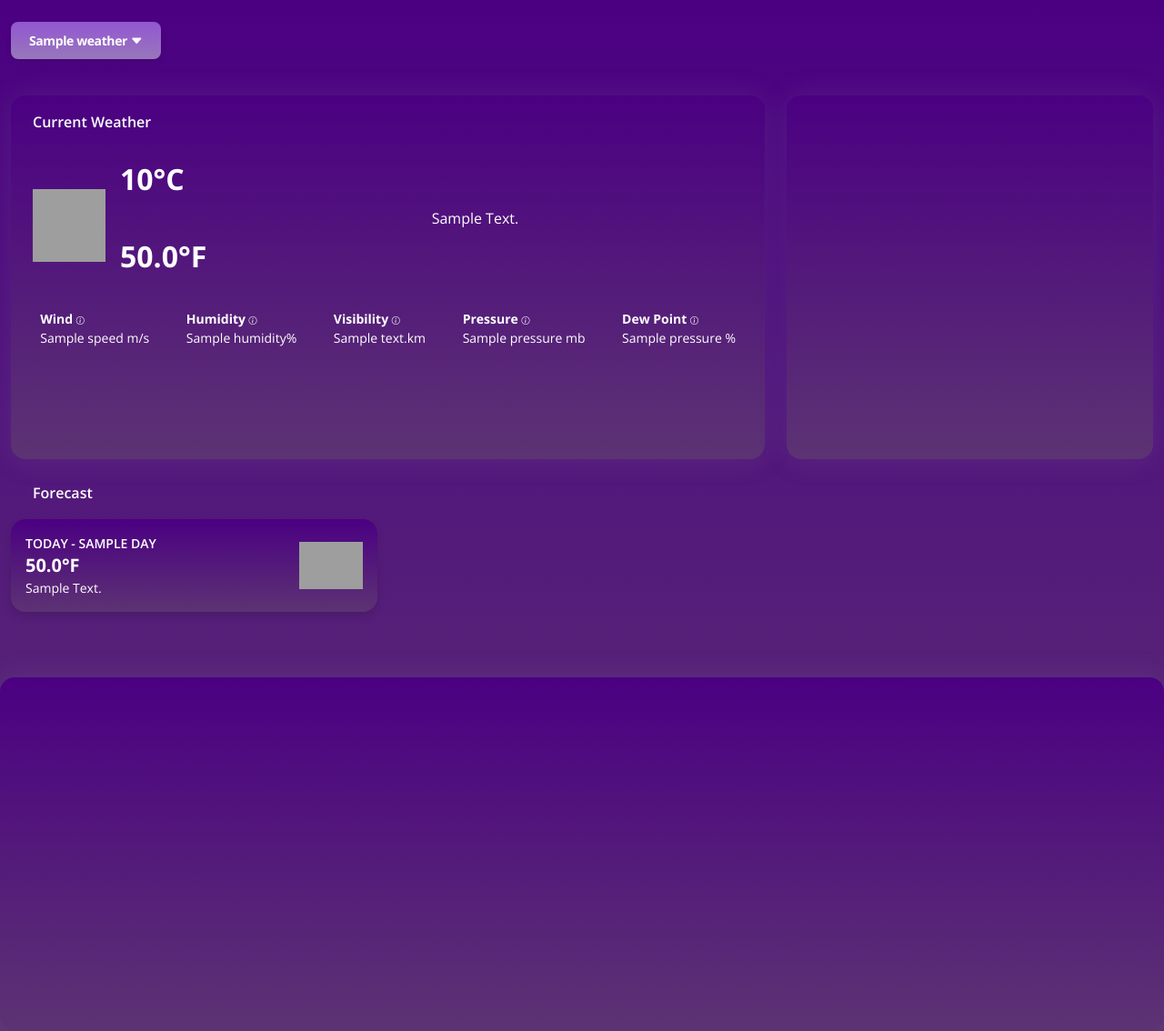
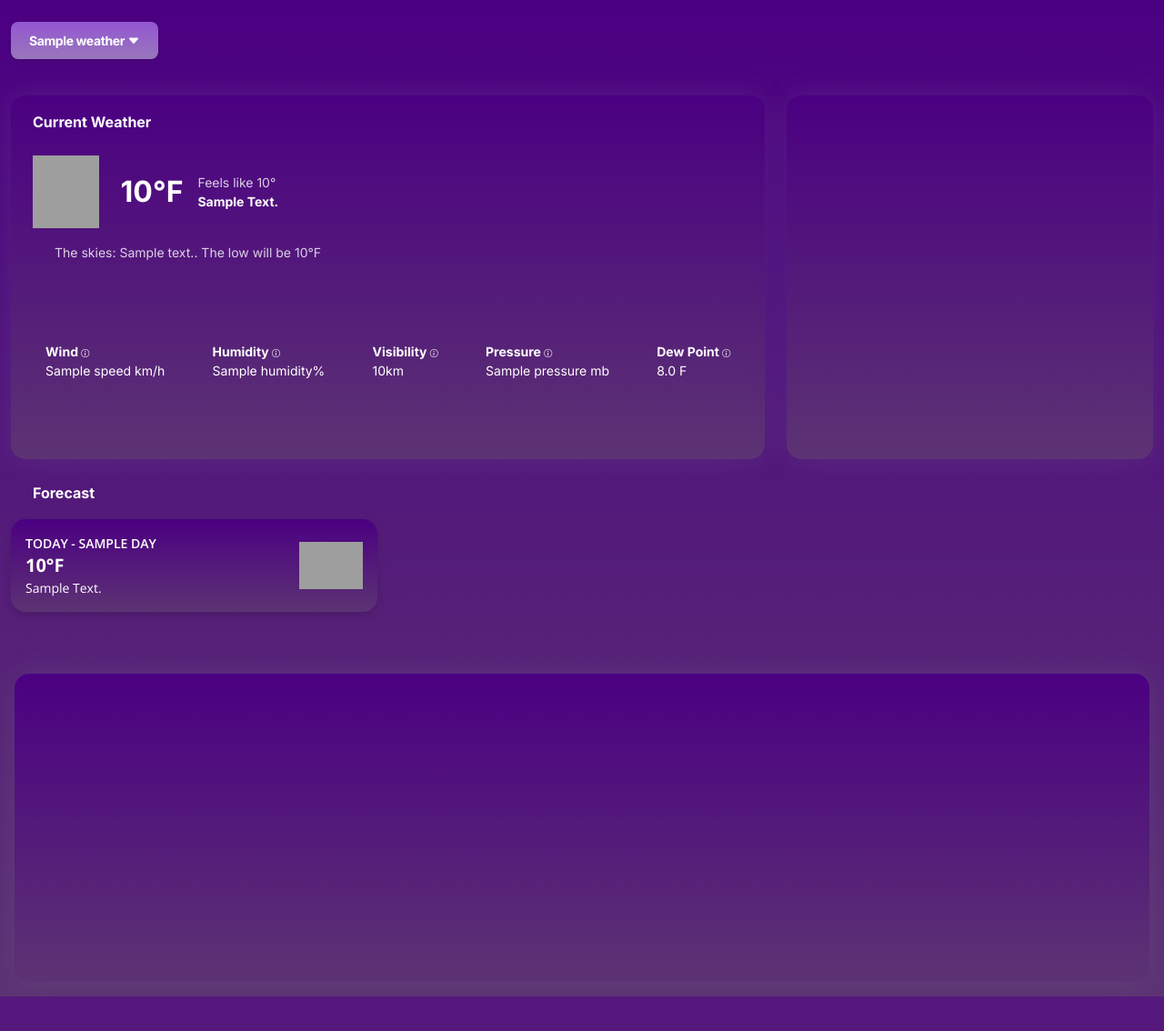
Before and after one commit to AOSEI1001/CS422-Solo-Sprint-1, a Flask app: template templates/dashboard.html in a window 1280 px wide. Shown: the whole page at 91% size. After the commit the page ends 1096 px from the top, so only its background shows below. Run offline with Flask 3, Linux system fonts and the light colour scheme; the template is opened without the code that fills it: most values are stand-ins (such as "Sample title", 1, 10 or a date in 2020); some libraries are stand-ins or nearby versions; grey boxes are pictures that could not be loaded.

Commit message:
updates for ui

```diff
--- a/assets/css/custom.css
+++ b/assets/css/custom.css
@@ -1,3 +1,17 @@
+@import url('https://fonts.googleapis.com/css2?family=Inter:wght@300;400;700&display=swap');
+
+body {
+    font-family: 'Inter', sans-serif;
+    color: #fff;
+    background: linear-gradient(to bottom, #4facfe 0%, #00f2fe 100%); /* Classic sky blue */
+}
+
+.current-temp {
+    font-size: 5rem;
+    font-weight: 300; /* Thin look */
+    letter-spacing: -2px;
+}
+
 .weather-gradient{
     background: linear-gradient(
     to bottom,
--- a/assets/js/location-modal.js
+++ b/assets/js/location-modal.js
@@ -1,7 +1,6 @@
 // Store selected location
 let selectedLocation = null;
 
-let weatherId = document.getElementById('weather-data');
 
 
 
@@ -11,6 +10,10 @@ document.addEventListener('DOMContentLoaded', function() {
   const searchInput = document.getElementById('locationSearchInput');
   const locationOptions = document.getElementById('locationOptions');
   const confirmBtn = document.getElementById('confirmLocation');
+
+  // Update time every second
+  setInterval(updateLocalTime, 60000);
+  updateLocalTime(); // Initial call
 
   // Live search as user types
   searchInput.addEventListener('input', async function() {
@@ -108,8 +111,14 @@ function submitWeatherSearch(location) {
 }
 
 function updateLocalTime() {
+  const weatherId = document.getElementById('weather-data');
+  const localTimeElement = document.getElementById('localTime');
+
   if (weatherId) {
     // Get UTC time and adjust by timezone offset
+
+    try{
+
       let weatherData = JSON.parse(weatherId.textContent);
 
       if(weatherData && weatherData.timezone){
@@ -117,16 +126,23 @@ function updateLocalTime() {
         const utcTime = now.getTime() + now.getTimezoneOffset() * 60000;
         const localTime = new Date(utcTime + (weatherData.timezone * 1000));
 
-      document.getElementById('localTime').textContent = localTime.toLocaleTimeString();
+        const options = {
+          weekday: 'short',
+          hour: '2-digit',
+          minute: '2-digit',
+          hour12: true
+        };
+
+        localTimeElement.textContent = localTime.toLocaleTimeString('en-US', options);
+        console.log("timed it")
+        }
+      }
+      catch(e){
+        console.error("Error parsing weather data for clock:", e);
       }
 
 
-
+    }
 
 
 }
-}
-
-// Update time every second
-setInterval(updateLocalTime, 1000);
-updateLocalTime(); // Initial call
--- a/templates/dashboard.html
+++ b/templates/dashboard.html
@@ -86,25 +86,38 @@
                 {% if weather_data %}
                   <div class="mt-4">
                     <div class="d-flex align-items-center mb-3">
-                      <div class="me-3">
+                      <div class="me-4">
                         <img class="img-fluid" src="http://openweathermap.org/img/wn/{{ weather_data.weather[0]['icon'] }}@2x.png" alt="Weather Icon" style="width: 80px; height: 80px;">
                       </div>
-                      <div class="col">
-                        <p class="large-text font-weight-bolder me-5"> {{ weather_data.main.temp |round }}°C  </p>
-                        <hr class="font-weight-bolder">
-                        <p class="large-text font-weight-bolder"> {{ (weather_data.main.temp * 9/5 + 32) |round}}°F </p>
 
-                      </div>
 
-                      <div class="col">
-                        <p class="text-capitalize"> {{ weather_data.weather[0].description }}</p>
+                      <div class="row w-100 align-items-center">
+                          <div class="col-md-12 d-flex align-items-center">
 
+                              <p class="large-text font-weight-bolder mb-0 me-3">
+                                  {{ weather_data.main.temp  |round }}°F
+                              </p>
+
+                              <div class="d-flex flex-column">
+                                  <p class="text-sm mb-0 opacity-8">
+                                      Feels like {{ weather_data.main.feels_like |round }}°
+                                  </p>
+                                  <p class="text-capitalize text-sm mb-0 font-weight-bold">
+                                      {{ weather_data.weather[0].description }}
+                                  </p>
+                              </div>
+
+                          </div>
                       </div>
                     </div>
-                      <div class="row justify-content-around">
+
+                    <p class="text-sm opacity-8 mt-1 ms-4"> The skies: {{ weather_data.weather[0].description }}. The low will be {{ weather_data.main.temp_min  |round }}°F</p>
+
+                    <div class="py-4"></div>
+                      <div class="row justify-content-around mt-4">
                         <div class="col-auto ">
                           <div class="square-content">
-                            <p class="text-sm"><strong>Wind <i class="bi bi-info-circle icon-small"><br></i></strong> {{ weather_data.wind.speed }} m/s</p>
+                            <p class="text-sm"><strong>Wind <i class="bi bi-info-circle icon-small"><br></i></strong> {{ weather_data.wind.speed }} km/h</p>
                           </div>
                         </div>
                         <div class="col-auto ">
@@ -114,7 +127,7 @@
                         </div>
                         <div class="col-auto ">
                           <div class="square-content">
-                            <p class="text-sm"><strong>Visibility <i class="bi bi-info-circle icon-small"><br></i></strong> {{ weather_data.visibility }}km</p>
+                            <p class="text-sm"><strong>Visibility <i class="bi bi-info-circle icon-small"><br></i></strong> {{ (weather_data.visibility / 1000) }}km</p>
                           </div>
                         </div>
                         <div class="col-auto ">
@@ -124,7 +137,7 @@
                         </div>
                         <div class="col-auto">
                           <div class="square-content">
-                            <p class="text-sm"><strong>Dew Point <i class="bi bi-info-circle icon-small"><br></i></strong> {{ weather_data.main.pressure }} %</p>
+                            <p class="text-sm"><strong>Dew Point <i class="bi bi-info-circle icon-small"><br></i></strong> {{ (weather_data.main.temp - ((100 - weather_data.main.humidity) / 5)) |round }} F</p>
                           </div>
                         </div>
 
@@ -156,7 +169,7 @@
                   <div class="d-flex align-items-center">
                     <div>
                       <p class="text-sm mb-0 text-uppercase font-weight-bold">Today - {{ day.day }}</p>
-                      <h5 class="font-weight-bolder mb-0">{{ (day.temp * 9/5 + 32) |round}}°F</h5>
+                      <h5 class="font-weight-bolder mb-0">{{ day.temp  |round}}°F</h5>
                       <p class="mb-0 text-sm text-capitalize">{{ day.description }}</p>
                     </div>
                     <div class="ms-auto">
@@ -172,7 +185,7 @@
                 <div class="card-body p-3 text-center">
                   <p class="text-xs mb-1 text-uppercase font-weight-bold opacity-7">{{ day.day }}</p>
                   <img src="https://openweathermap.org/img/wn/{{ day.icon }}@2x.png" style="width: 40px;" alt="icon">
-                  <h6 class="font-weight-bolder mb-0">{{ (day.temp * 9/5 + 32) |round }}°F</h6>
+                  <h6 class="font-weight-bolder mb-0">{{ day.temp  |round }}°F</h6>
                 </div>
               </div>
             </div>
@@ -184,14 +197,9 @@
       </div>
 
 
-      <div class="row mt-4">
+      <div class="row mt-1 p-3">
         <div class="col-lg-12 mb-lg-0 mb-4">
           <div class="card weather-gradient">
-            <div class="pb-0 p-3 ">
-              <div class="d-flex justify-content-between">
-                <h6 class="mb-2 text-white"><br></h6>
-              </div>
-            </div>
             <div class="card-body p-3">
               <div class="chart">
                 <canvas id="line-chart" class="chart-canvas" style="min-height:300px"></canvas>
--- a/views.py
+++ b/views.py
@@ -50,7 +50,7 @@ def index():
     if city:
         api_key = os.environ.get('WEATHER_KEY')
         api_response = requests.get(
-            f"https://api.openweathermap.org/data/2.5/weather?q={city}&appid={api_key}&units=metric"
+            f"https://api.openweathermap.org/data/2.5/weather?q={city}&appid={api_key}&units=imperial"
             , timeout=5)
 
         if api_response.status_code == 200:
@@ -61,7 +61,7 @@ def index():
                 'lat': lat,
                 'lon': lon,
                 'appid': api_key,
-                'units': 'metric'
+                'units': 'imperial'
             }
             forcecast_response = requests.get(
             "https://api.openweathermap.org/data/2.5/forecast", params=payload, timeout=5)
```
Also changed, not shown: 1 other file. Lines whose indentation alone changed are shown as unchanged.
